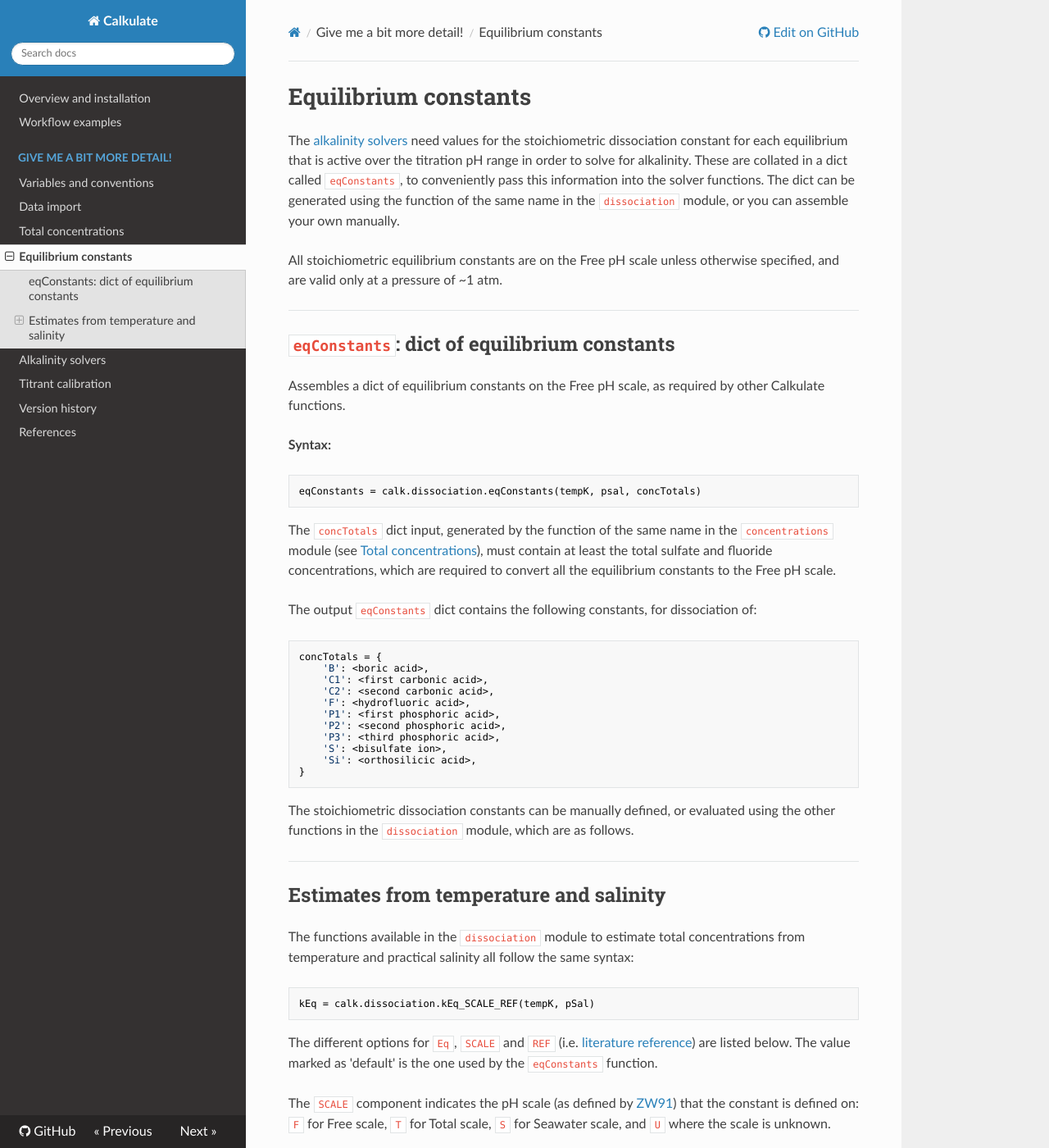
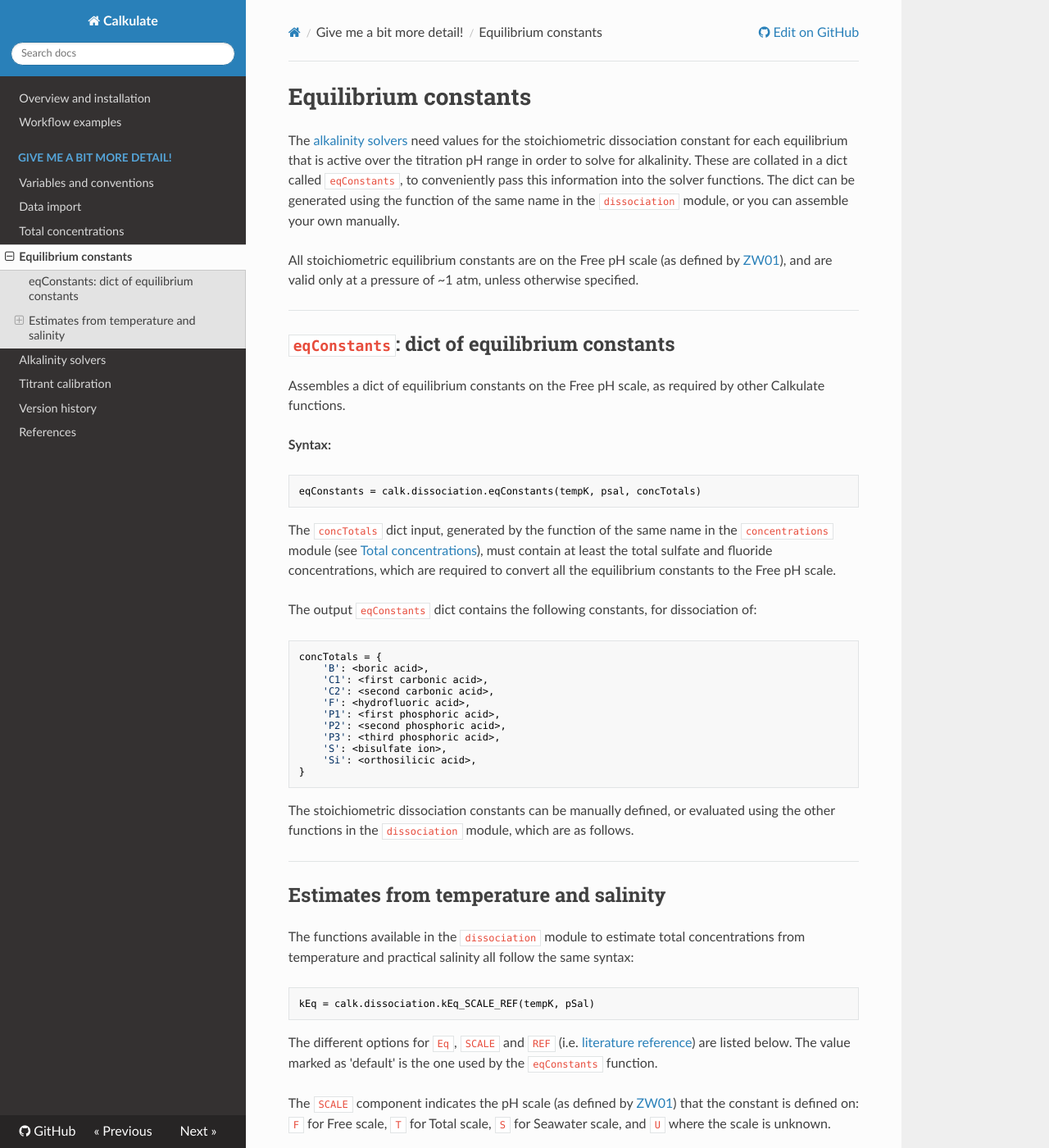
Before and after one commit to mvdh7/calkulate, an MkDocs documentation site: the page built from docs/dissociation.md, in a window 1280 px wide and 1400 px high. Shown: the whole window at 82% size. Built offline with MkDocs 1.6.1, drawn with Linux system fonts in a browser that asks for light colours; nearby versions of some CDN libraries; formulas are drawn with MathJax 3; some of the changed text lies outside the part shown.

Commit message:
Fix ZW book reference

```diff
--- a/docs/dissociation.md
+++ b/docs/dissociation.md
@@ -9,7 +9,7 @@
 
 The [alkalinity solvers](../solvers) need values for the stoichiometric dissociation constant for each equilibrium that is active over the titration pH range in order to solve for alkalinity.  These are collated in a dict called `eqConstants`, to conveniently pass this information into the solver functions. The dict can be generated using the function of the same name in the `dissociation` module, or you can assemble your own manually.
 
-All stoichiometric equilibrium constants are on the Free pH scale unless otherwise specified, and are valid only at a pressure of ~1 atm.
+All stoichiometric equilibrium constants are on the Free pH scale (as defined by [ZW01](../references/#ZW01)), and are valid only at a pressure of ~1 atm, unless otherwise specified.
 
 ---
 
@@ -55,7 +55,7 @@
 
 The different options for `Eq`, `SCALE` and `REF` (i.e. [literature reference](../references)) are listed below. The value marked as 'default' is the one used by the `eqConstants` function.
 
-The `SCALE` component indicates the pH scale (as defined by [ZW91](../references/#ZW91)) that the constant is defined on: `F` for Free scale, `T` for Total scale, `S` for Seawater scale, and `U` where the scale is unknown.
+The `SCALE` component indicates the pH scale (as defined by [ZW01](../references/#ZW01)) that the constant is defined on: `F` for Free scale, `T` for Total scale, `S` for Seawater scale, and `U` where the scale is unknown.
 
 For solutes with multiphase equilibria, the `k` at the start of the function name is replaced by `ks`, and all of the relevant constants are returned as a tuple.
 
@@ -75,7 +75,7 @@
 
 **Options:**
 
-  * `ksH2CO3_T_LDK00`: Lueker et al., 2000 [[LDK00](../references/#LDK00)] (default).
+  * `ksH2CO3_T_LDK00`: Lueker et al., 2000 [[LDK00](../references/#LDK00)] (default):
     * Valid: 2 < temperature < 35 °C; 19 < salinity < 43.
 
 ### `BOH3`: boric acid
@@ -119,7 +119,7 @@
 
 **Options:**
 
-  * `.kHSO4_F_D90b`: Dickson, 1990b [[D90b](../references/#D90b)] (default).
+  * `.kHSO4_F_D90b`: Dickson, 1990b [[D90b](../references/#D90b)] (default):
     * Valid: 0 < temperature < 45 °C; 5 < salinity < 45.
 
 ### `HF`: hydrofluoric acid
@@ -134,9 +134,9 @@
 
 **Options:**
 
-  * `kHF_F_DR79`: Dickson and Riley, 1979 [[DR79](../references/#DR79)].
+  * `kHF_F_DR79`: Dickson and Riley, 1979 [[DR79](../references/#DR79)]:
     * Valid: 5 < temperature < 35 °C; 10 < salinity < 48.
-  * `kHF_T_PF87`: Perez and Fraga, 1987 [[PF87](../references/#PF87)] (default).
+  * `kHF_T_PF87`: Perez and Fraga, 1987 [[PF87](../references/#PF87)] (default):
     * Valid: 9 < temperature < 33 °C; 10 < salinity < 40.
 
 ### `H3PO4`: phosphoric acid
```
Also changed, not shown: docs/references.md (+2 -0 lines).
